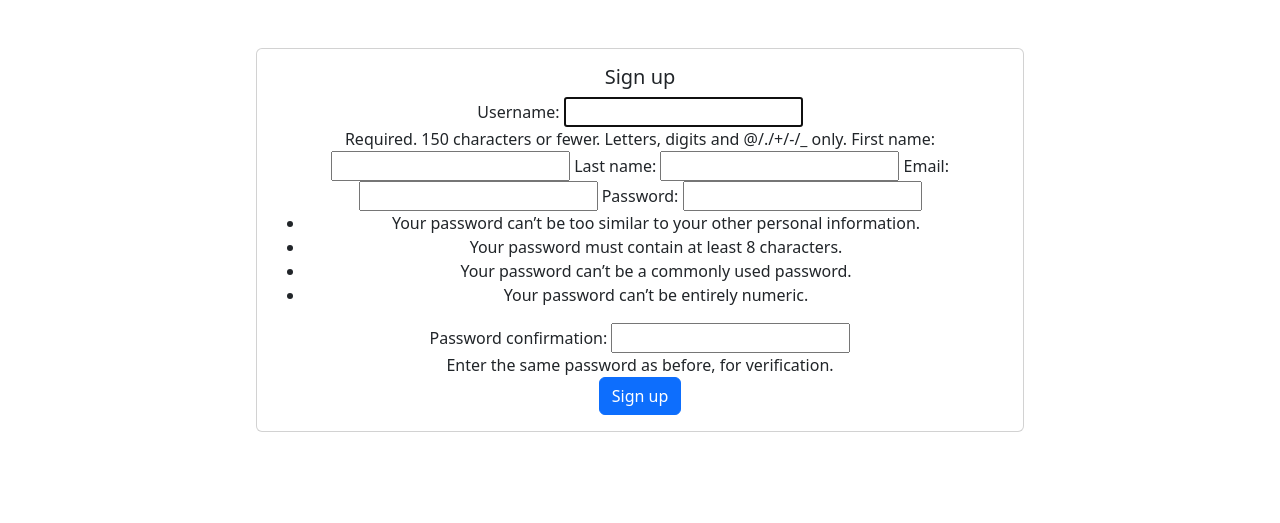
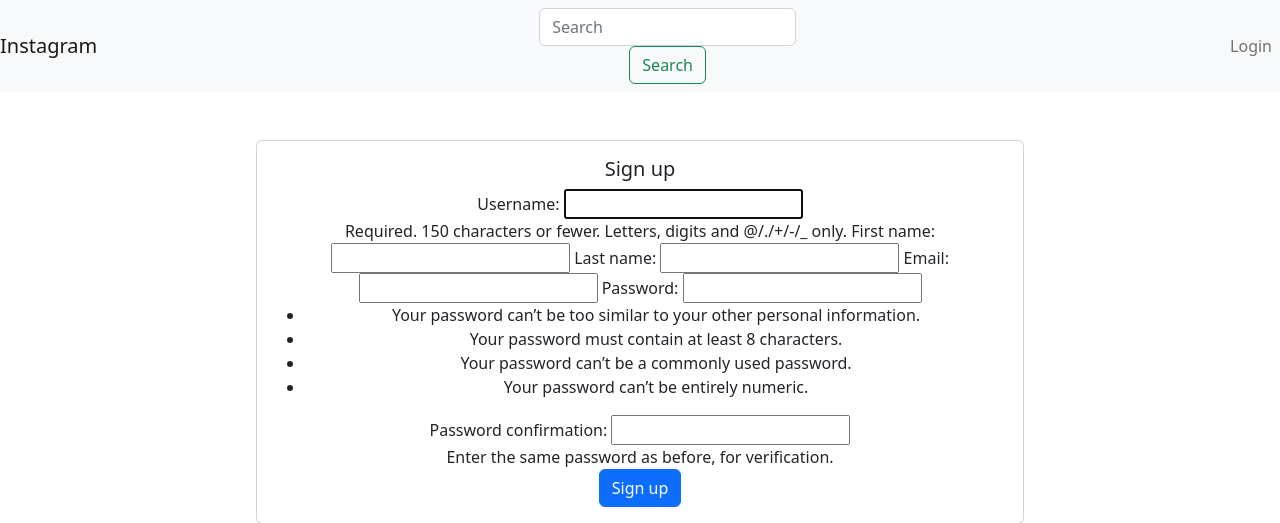
Before and after one commit to krzysztofgrabczynski/Instagram---Django-project, a Django app: page /instagram/sign_up/ in a window 1280 px wide. Shown: the top 523 px of the page. Run offline with Django 4.2, Linux system fonts and the light colour scheme; some libraries are stand-ins or nearby versions.

Commit message:
Adding navbar in base.html

```diff
--- a/main/templates/base.html
+++ b/main/templates/base.html
@@ -8,6 +8,30 @@
     <title>{% block title %} {% endblock %}</title>
 </head>
 <body>
+    <nav class="navbar navbar-expand-lg navbar-light bg-light">
+        <a class="navbar-brand" href="{% url 'home' %}">Instagram</a>
+        <button class="navbar-toggler" type="button" data-toggle="collapse" data-target="#navbarSupportedContent" aria-controls="navbarSupportedContent" aria-expanded="false" aria-label="Toggle navigation">
+          <span class="navbar-toggler-icon"></span>
+        </button>
+        <div class="collapse navbar-collapse" id="navbarNavDropdown">
+            <form class="form-inline my-2 my-lg-0 mx-auto text-center .d-inline-block">
+                <input class="form-control mr-sm-2" type="search" placeholder="Search" aria-label="Search">
+                <button class="btn btn-outline-success my-2 my-sm-0" type="submit">Search</button>
+            </form>
+
+            <ul class="navbar-nav mr-auto">
+            {% if not user.is_authenticated %}
+                <li class="nav-item">
+                    <a class="nav-link" href="{% url 'login' %}">Login</a>
+                </li>
+            {% else %}
+                <li class="nav-item">
+                    <a class="nav-link" href="{% url 'logout' %}">Logout {{ user.username }}</a>
+                </li>
+            {% endif %}
+            </ul>
+        </div>
+      </nav>
     {% block body %} {% endblock %}
 </body>
 </html>
```
